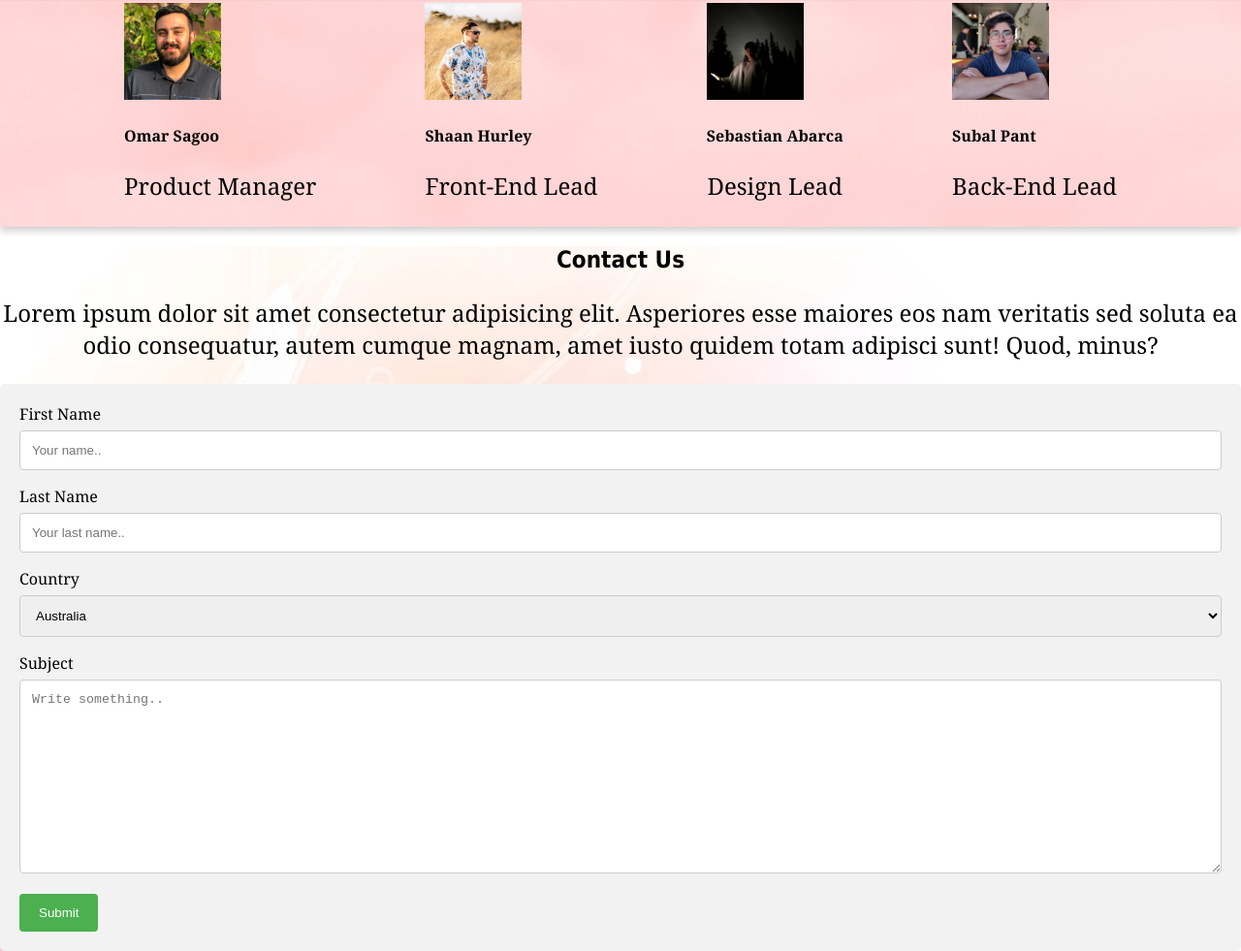
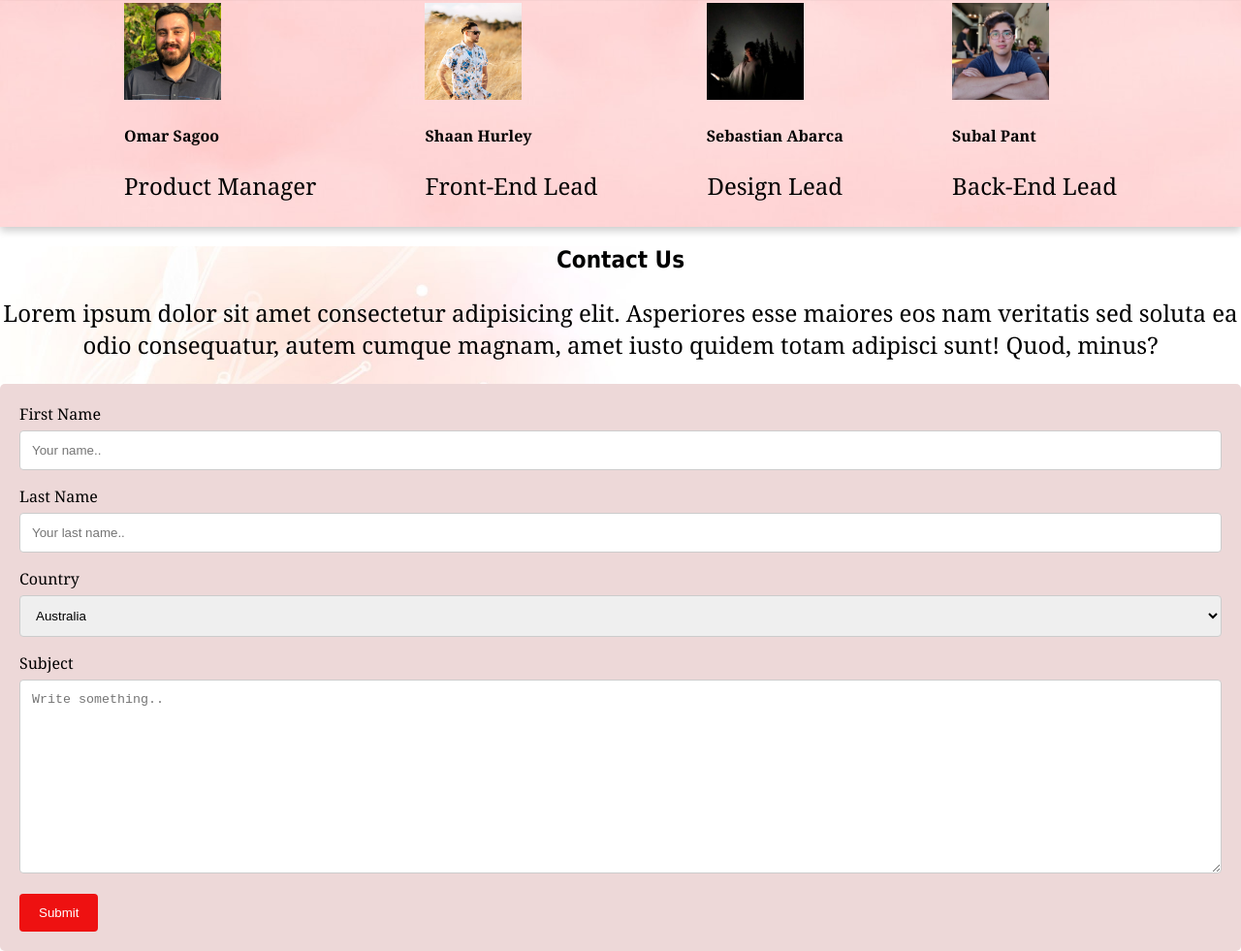
Before and after one commit to shaannessy25/myPagePlus-about, a plain HTML site: page about.html in a window 1280 px wide. Shown: the part 1748-2729 px from the top of the page at 97% size. Drawn offline with Linux system fonts and the light colour scheme.

Commit message:
updated forms

```diff
--- a/about.html
+++ b/about.html
@@ -37,7 +37,7 @@
     </section>
 
     <section>
-        <div class="section-team content-section">
+        <div class="section-team">
             <h2>Meet The Team</h2>
             <p>Our original team was found in 2020</p>
             <div class="card container">
@@ -65,7 +65,7 @@
         </div>
     </section>
     <section>
-        <div class="section-contact content-section">
+        <div class="section-contact parallax">
             <h2>Contact Us</h2>
             <p>Lorem ipsum dolor sit amet consectetur adipisicing elit. Asperiores esse maiores eos nam veritatis sed soluta ea odio consequatur, autem cumque magnam, amet iusto quidem totam adipisci sunt! Quod, minus?</p>
             <div class="containerx">
--- a/style.css
+++ b/style.css
@@ -156,7 +156,7 @@ input[type=text], select, textarea {
 
 /* Style the submit button with a specific background color etc */
 input[type=submit] {
-    background-color: #4CAF50;
+    background-color: rgb(238, 17, 17);
     color: white;
     padding: 12px 20px;
     border: none;
@@ -172,6 +172,6 @@ input[type=submit]:hover {
 /* Add a background color and some padding around the form */
 .containerx {
     border-radius: 5px;
-    background-color: #f2f2f2;
+    background-color: #edd8d8;
     padding: 20px;
 }
```
